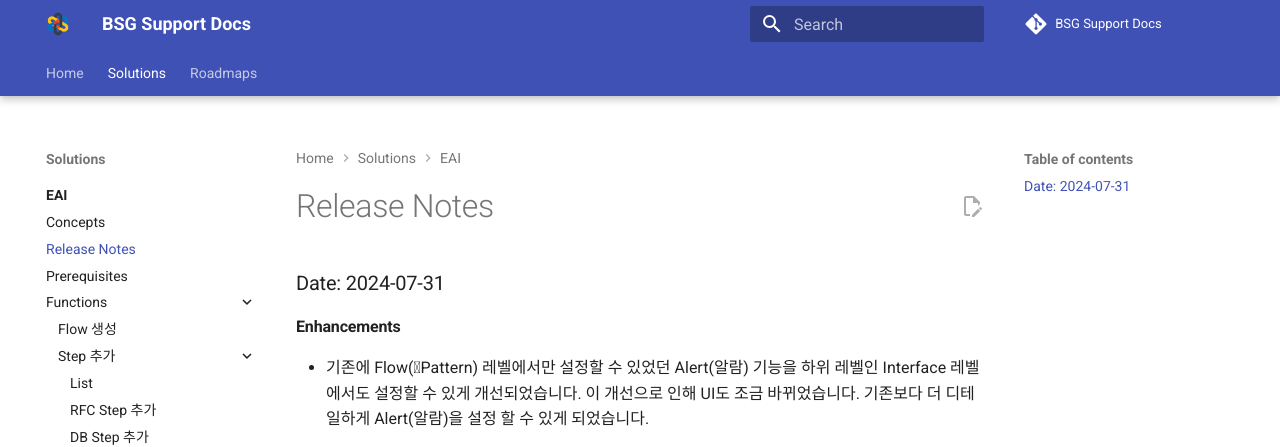
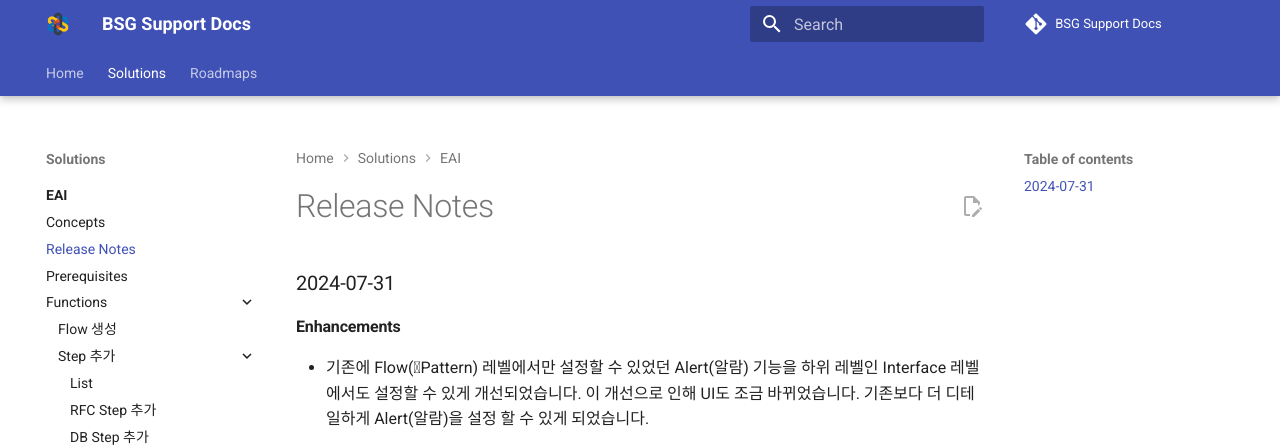
Before and after one commit to bsgp/docs, an MkDocs documentation site: the page built from docs/eai/release_notes.md, in a window 1280 px wide. Shown: the top 447 px of the page. Built offline with MkDocs 1.6.1 and Material for MkDocs 9.7.7, drawn with Linux system fonts in a browser that asks for light colours; comment, search, counter and statistics services are not loaded.

Commit message:
Update release_notes.md

```diff
--- a/docs/eai/release_notes.md
+++ b/docs/eai/release_notes.md
@@ -2,7 +2,7 @@
 
 <p style="display:none;">
 
-### Date: 2024-06-28
+### 2024-06-28
 
 #### New Features
 
@@ -31,7 +31,7 @@
 
 </p>
 
-### Date: 2024-07-31
+### 2024-07-31
 
 #### Enhancements
 
```
